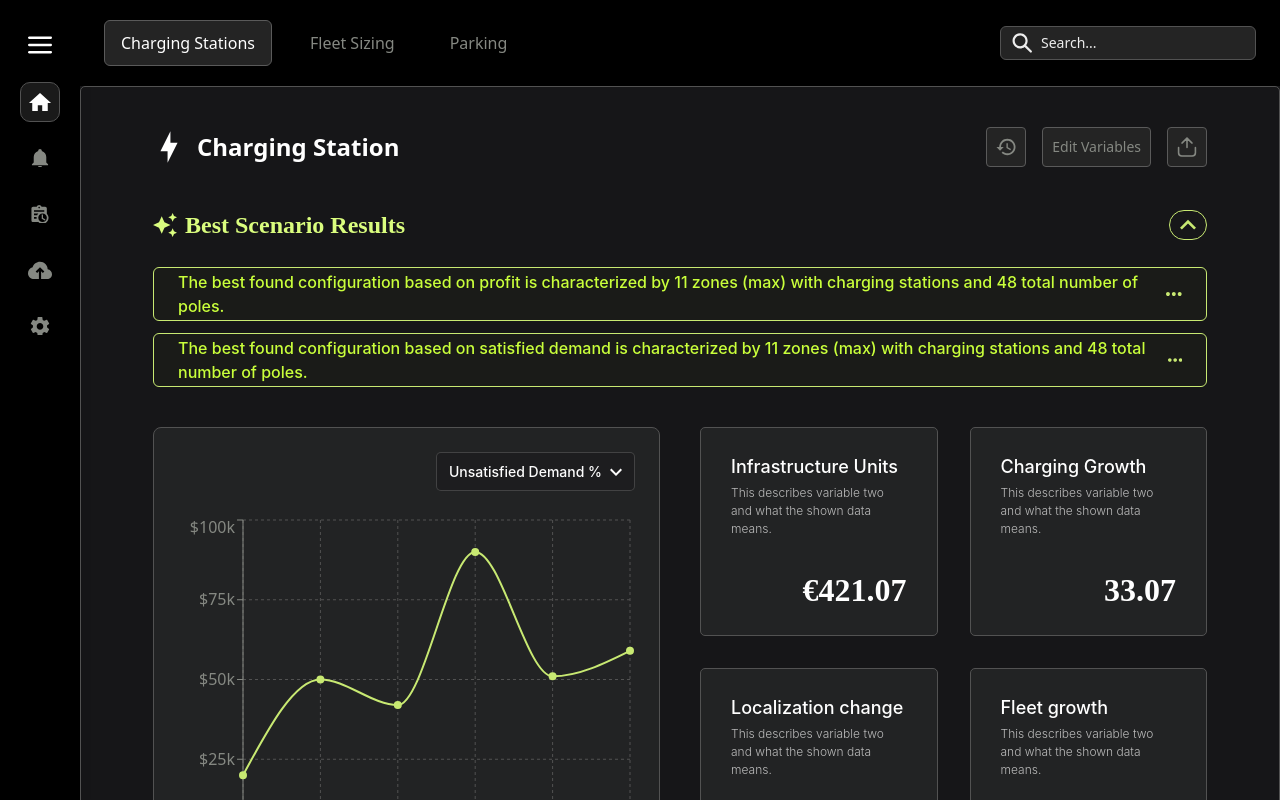
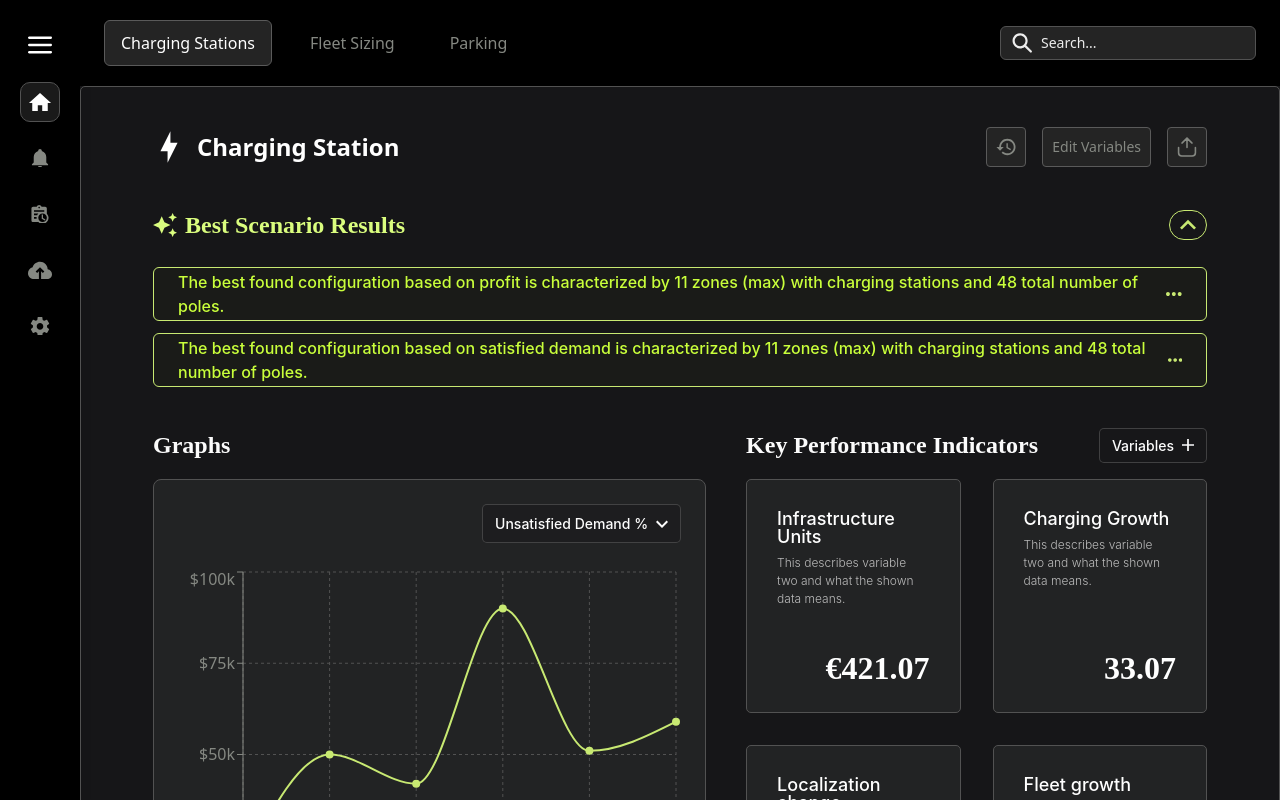
Before and after one commit to Maan-14/data-viz-platform, a React (Vite) app: page / in a window 1280 px wide. Built offline with nearby package versions, Linux system fonts and the light colour scheme.

Commit message:
made some tweeks

```diff
--- /dev/null
+++ b/src/components/icons/PlusIcon.tsx
@@ -0,0 +1,21 @@
+import React from 'react';
+import type { IconProps } from './types';
+
+export const PlusIcon: React.FC<IconProps> = ({
+  className,
+  ...props
+}) => {
+  return (
+    <svg
+      width="12"
+      height="12"
+      viewBox="0 0 12 12"
+      fill="none"
+      xmlns="http://www.w3.org/2000/svg"
+      className={className}
+      {...props}
+    >
+      <path d="M12 6.85714H6.85714V12H5.14286V6.85714H0V5.14286H5.14286V0H6.85714V5.14286H12V6.85714Z" fill="#FCFCFC"/>
+    </svg>
+  );
+};
--- a/src/components/icons/index.ts
+++ b/src/components/icons/index.ts
@@ -15,3 +15,4 @@ export * from './ThreeDotsIcon';
 export * from './ChevronDownIcon';
 export * from './QuestionMarkIcon';
 export * from './IncrementUpIcon';
+export * from './PlusIcon';
--- a/src/pages/HomePage.tsx
+++ b/src/pages/HomePage.tsx
@@ -1,5 +1,5 @@
 import { PageHeader } from '../components/PageHeader';
-import { BoltIcon } from '../components/icons';
+import { BoltIcon, PlusIcon } from '../components/icons';
 import BestScenarioResults from '../components/BestScenarioResults';
 import MetricCard from '../components/MetricCard';
 import RevenueGraph from '../components/RevenueGraph';
@@ -15,15 +15,29 @@ const HomePage = () => {
 
         <div className="flex gap-10 mt-10">
           {/* Graph Section */}
-          <div className="flex-1">
-            <div className="w-full h-[449px] origin-left">
+          <div className="flex-[1.2]">
+            <h2 className="text-[#FDFDFDFD] text-2xl font-semibold leading-[150%] tracking-[0%] font-['Roobert_TRIAL'] mb-4">
+              Graphs
+            </h2>
+            <div className="w-full h-[500px] origin-left">
               <RevenueGraph />
             </div>
           </div>
 
           {/* Metric Cards Section */}
           <div className="flex-1">
-            <div className="grid grid-cols-2 gap-8 h-[449px]">
+            <div className="flex items-center justify-between mb-4">
+              <h2 className="text-[#FDFDFDFD] text-2xl font-semibold leading-[150%] tracking-[0%] font-['Roobert_TRIAL']">
+                Key Performance Indicators
+              </h2>
+              <button className="flex items-center gap-2 px-3 py-1.5 bg-[#18181A80] border border-[#5A5A5AA1] rounded-[5px]">
+                <span className="text-[#FCFCFC] text-sm font-medium leading-[150%] tracking-[-4%] font-['Inter']">
+                  Variables
+                </span>
+                <PlusIcon className="text-[#FCFCFC]" />
+              </button>
+            </div>
+            <div className="grid grid-cols-2 gap-8 h-[500px]">
               {metricData.map((metric) => (
                 <MetricCard
                   key={metric.id}
```
